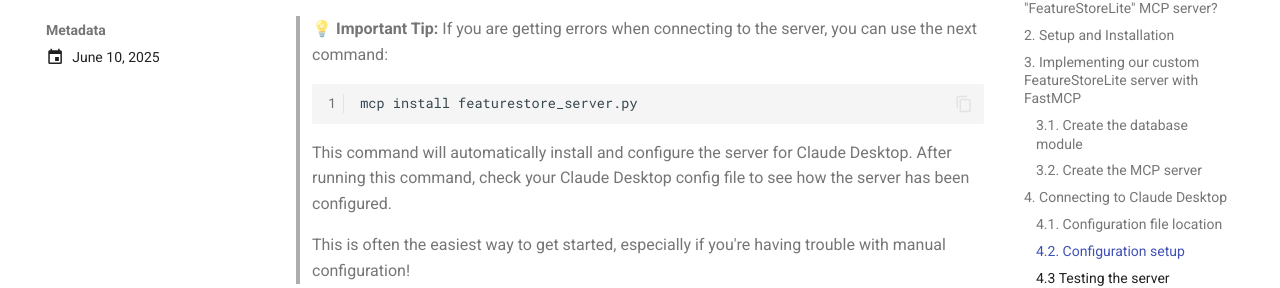
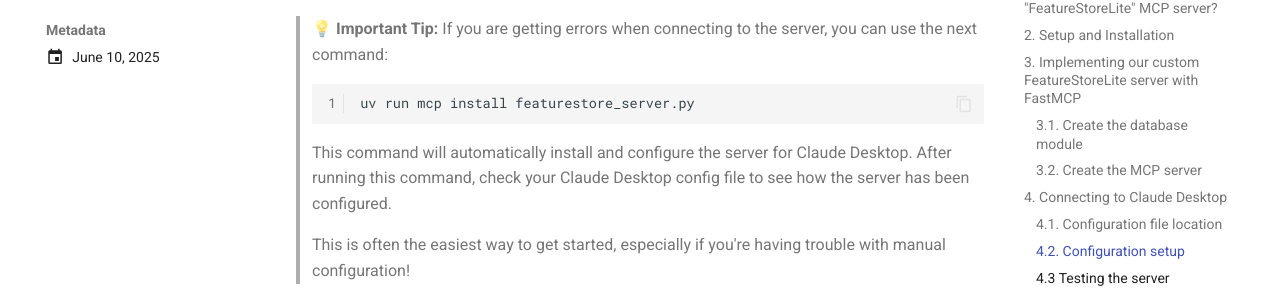
Before and after one commit to slavadubrov/notes, an MkDocs documentation site: the page built from docs/blog/posts/2025-06-10-mcp-server-tutorial-with-uv.md, in a window 1280 px wide and 900 px high, scrolled down 5901 px. Shown: the part 166-454 px from the top of the window. Built offline with MkDocs 1.6.1 and Material for MkDocs 9.7.7, drawn with Linux system fonts in a browser that asks for light colours.

Commit message:
updated post

````diff
--- a/docs/blog/posts/2025-06-10-mcp-server-tutorial-with-uv.md
+++ b/docs/blog/posts/2025-06-10-mcp-server-tutorial-with-uv.md
@@ -298,7 +298,7 @@ Add the following configuration to your `claude_desktop_config.json`:
 
 > **💡 Important Tip:** If you are getting errors when connecting to the server, you can use the next command:
 > ```bash
-> mcp install featurestore_server.py
+> uv run mcp install featurestore_server.py
 > ```
 > This command will automatically install and configure the server for Claude Desktop. After running this command, check your Claude Desktop config file to see how the server has been configured.
 >
````
